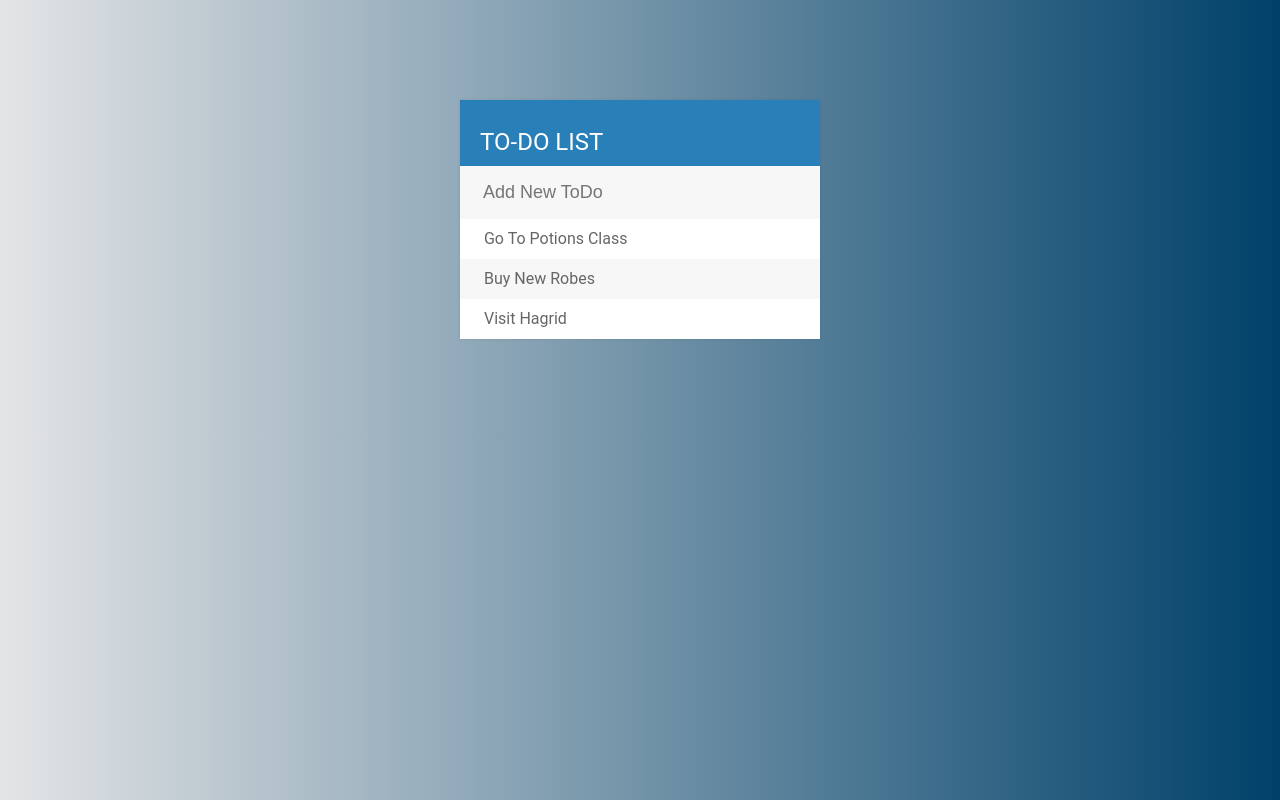
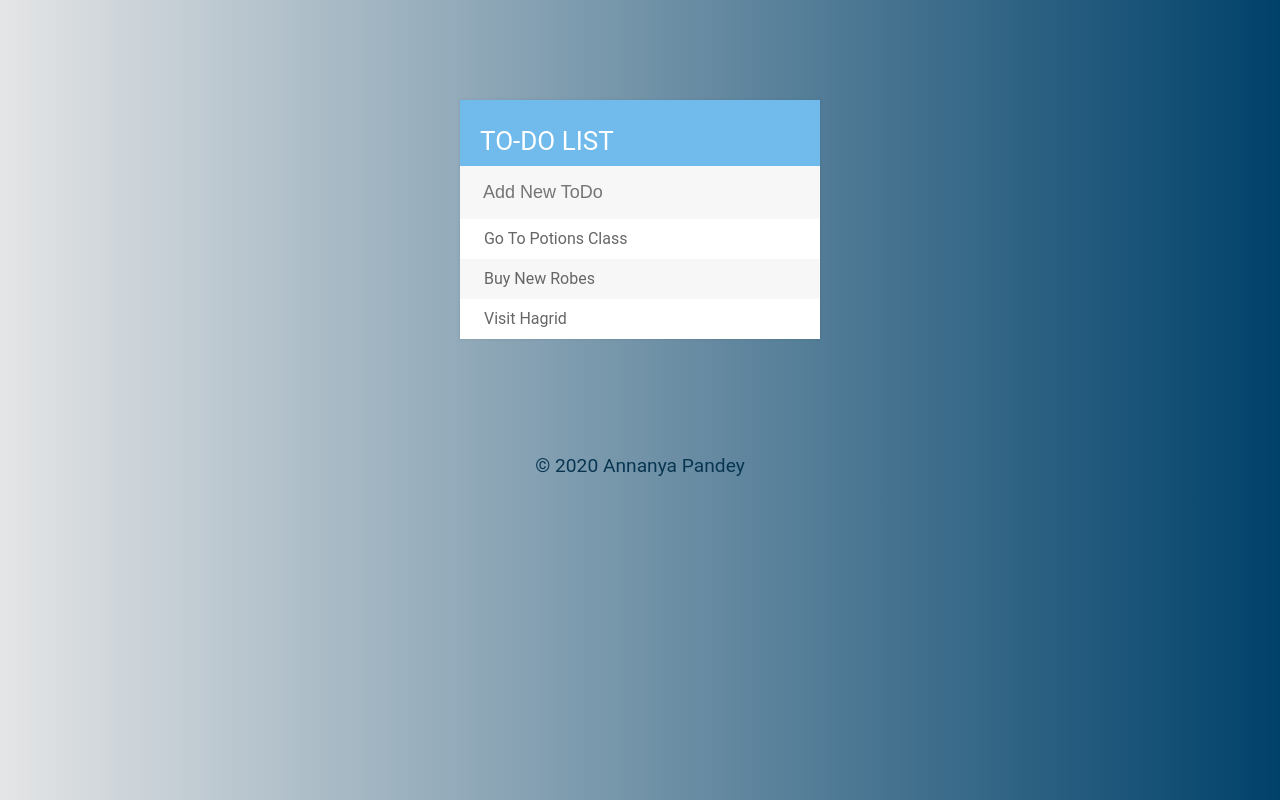
Before and after one commit to Annanya481/To-Do-List, a plain HTML site: page index.html in a window 1280 px wide. Drawn offline with nearby package versions, Linux system fonts and the light colour scheme; files that its build step writes are made by us from their sources.

Commit message:
ananya updates

```diff
--- a/index.html
+++ b/index.html
@@ -1,11 +1,13 @@
 <!DOCTYPE html>
 <html>
+
 <head>
     <title>ToDo List</title>
-        <link rel="stylesheet" href="https://pro.fontawesome.com/releases/v5.10.0/css/all.css" integrity="sha384-AYmEC3Yw5cVb3ZcuHtOA93w35dYTsvhLPVnYs9eStHfGJvOvKxVfELGroGkvsg+p" crossorigin="anonymous"/>
-        <link rel="stylesheet" type="text/css" href="assets/css/todo.css">
-        <script type="text/javascript" src="assets/js/lib/jquery-3.5.1.min.js"></script>
+    <link rel="stylesheet" href="https://pro.fontawesome.com/releases/v5.10.0/css/all.css" integrity="sha384-AYmEC3Yw5cVb3ZcuHtOA93w35dYTsvhLPVnYs9eStHfGJvOvKxVfELGroGkvsg+p" crossorigin="anonymous" />
+    <link rel="stylesheet" type="text/css" href="todo.css">
+    <script type="text/javascript" src="jquery-3.5.1.min.js"></script>
 </head>
+
 <body>
     <div id="container">
         <h1>To-Do List <span id="toggle-form"><i class="fa fa-plus"></i></span></h1>
@@ -16,7 +18,13 @@
             <li><span><i class="fas fa-trash"></i></span> Buy New Robes</li>
             <li><span><i class="fas fa-trash"></i></span> Visit Hagrid</li>
         </ul>
+
     </div>
-        <script type="text/javascript" src="assets/js/todo.js"></script>
+    <div class="footer">&copy;
+        <script>
+            document.write(new Date().getFullYear())
+        </script> Annanya Pandey</div>
+    <script type="text/javascript" src="todo.js"></script>
 </body>
+
 </html>
--- a/todo.css
+++ b/todo.css
@@ -1,10 +1,10 @@
 h1 {
-    background: #2980b9;
+    background: #71bbec;
     color: white;
     margin: 0;
     padding: 10px 20px;
     text-transform: uppercase;
-    font-size: 24px;
+    font-size: 26px;
     font-weight: normal;
 }
 
@@ -20,11 +20,12 @@ ul {
 
 body {
     font-family: Roboto;
-    background: #00416A;  /* fallback for old browsers */
-    background: -webkit-linear-gradient(to right, #E4E5E6, #00416A);  /* Chrome 10-25, Safari 5.1-6 */
-    background: linear-gradient(to right, #E4E5E6, #00416A); /* W3C, IE 10+/ Edge, Firefox 16+, Chrome 26+, Opera 12+, Safari 7+ */
-
-
+    background: #00416A;
+    /* fallback for old browsers */
+    background: -webkit-linear-gradient(to right, #E4E5E6, #00416A);
+    /* Chrome 10-25, Safari 5.1-6 */
+    background: linear-gradient(to right, #E4E5E6, #00416A);
+    /* W3C, IE 10+/ Edge, Firefox 16+, Chrome 26+, Opera 12+, Safari 7+ */
 }
 
 li {
@@ -81,3 +82,12 @@ input:focus {
     color: grey;
     text-decoration: line-through;
 }
+
+.footer {
+    text-align: center;
+    color: rgb(8, 54, 82);
+    font-size: 1.2rem;
+    margin-bottom: 0px;
+    padding-top: 15px;
+    padding-bottom: 15px;
+}
```
Lines whose indentation alone changed are shown as unchanged.
